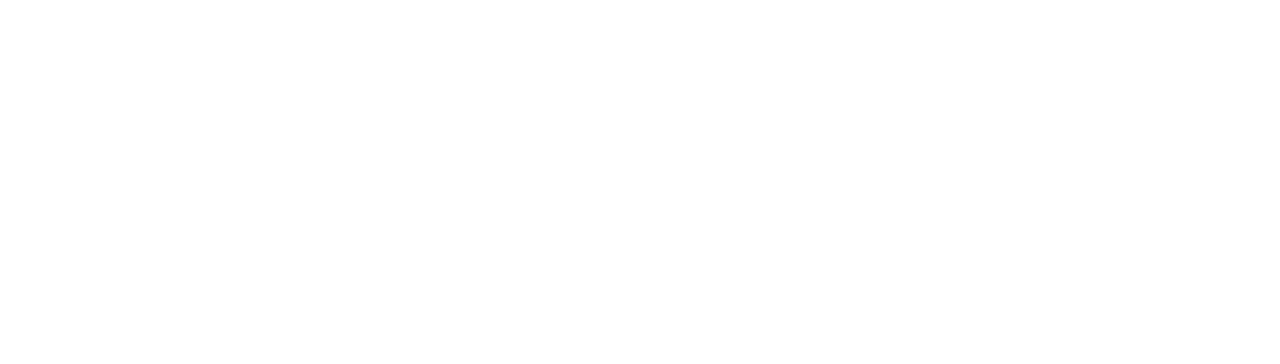
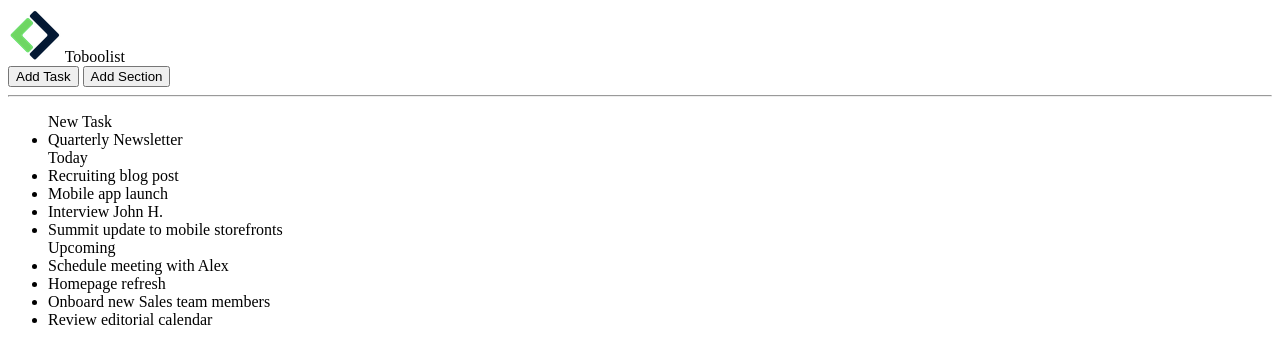
Before and after one commit to iaio998/html-css-toboolist, a plain HTML site: page index.html in a window 1280 px wide. Drawn offline with Linux system fonts and the light colour scheme.

Commit message:
Compilation index.html

```diff
--- a/css/style.css
+++ b/css/style.css
@@ -1,5 +1,6 @@
-* {
+/* * {
   margin: 0;
   padding: 0;
   box-sizing: border-box;
-}
+  list-style: none;
+} */
--- a/index.html
+++ b/index.html
@@ -4,12 +4,45 @@
     <meta charset="UTF-8" />
     <meta name="viewport" content="width=device-width, initial-scale=1.0" />
     <title>Toboolist</title>
+    <link rel="stylesheet" href="css/style.css" />
+    <link rel="shortcut icon" href="img/Logo.png" type="image/x-icon" />
   </head>
   <body>
     <!-- Start header -->
-    <header></header>
+    <header>
+      <div><img src="img/logo copia.png" alt="Logo" /> Toboolist</div>
+    </header>
 
     <!-- Start main -->
-    <main></main>
+    <main>
+      <section><button>Add Task</button> <button>Add Section</button></section>
+      <hr />
+      <ul>
+        <thead>
+          <th>New Task</th>
+          <tbody>
+            <li>Quarterly Newsletter</li>
+          </tbody>
+          <thead>
+            <th>Today</th>
+          </thead>
+          <tbody>
+            <li>Recruiting blog post</li>
+            <li>Mobile app launch</li>
+            <li>Interview John H.</li>
+            <li>Summit update to mobile storefronts</li>
+          </tbody>
+          <thead>
+            <th>Upcoming</th>
+          </thead>
+          <tbody>
+            <li>Schedule meeting with Alex</li>
+            <li>Homepage refresh</li>
+            <li>Onboard new Sales team members</li>
+            <li>Review editorial calendar</li>
+          </tbody>
+        </thead>
+      </ul>
+    </main>
   </body>
 </html>
```
